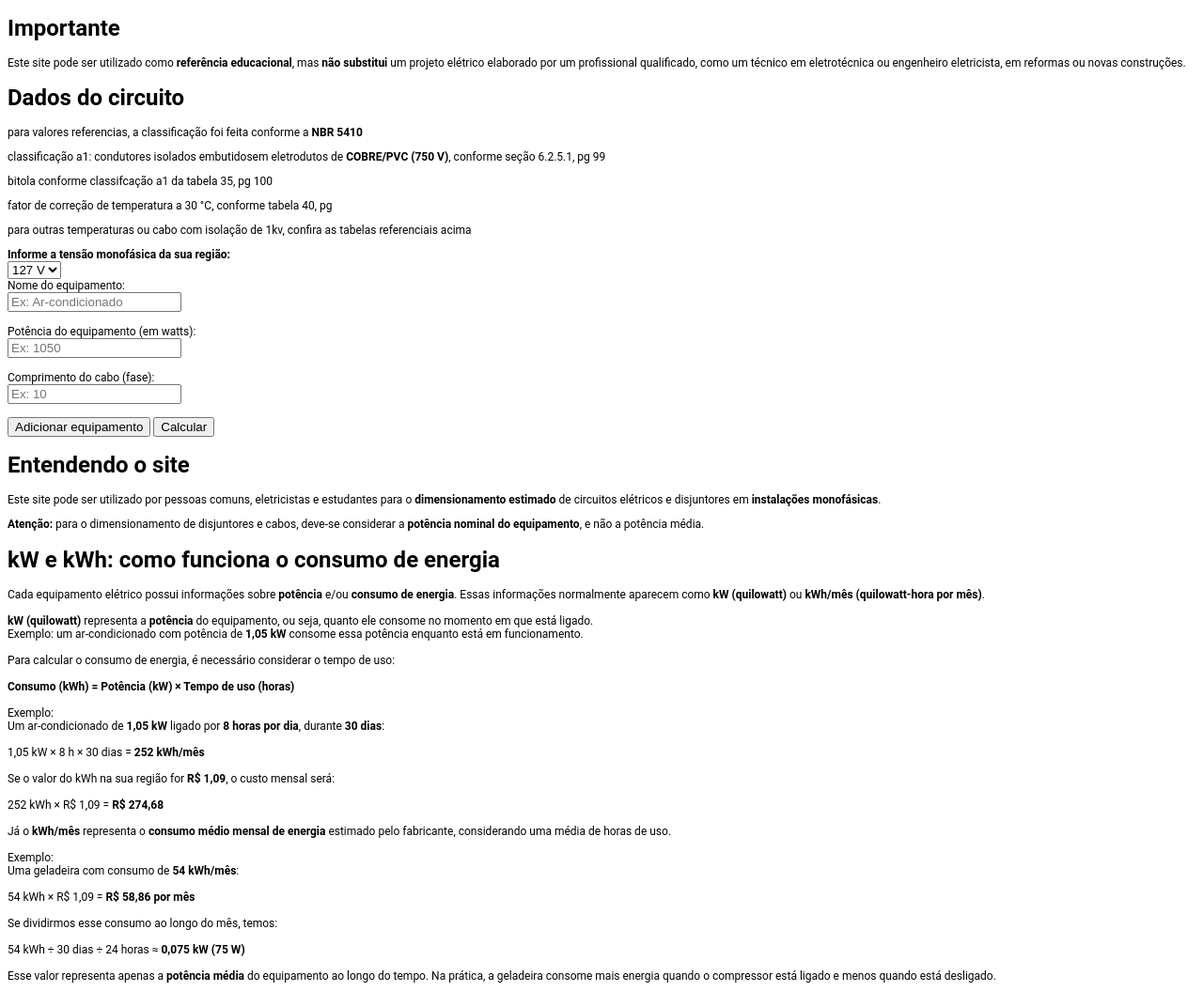
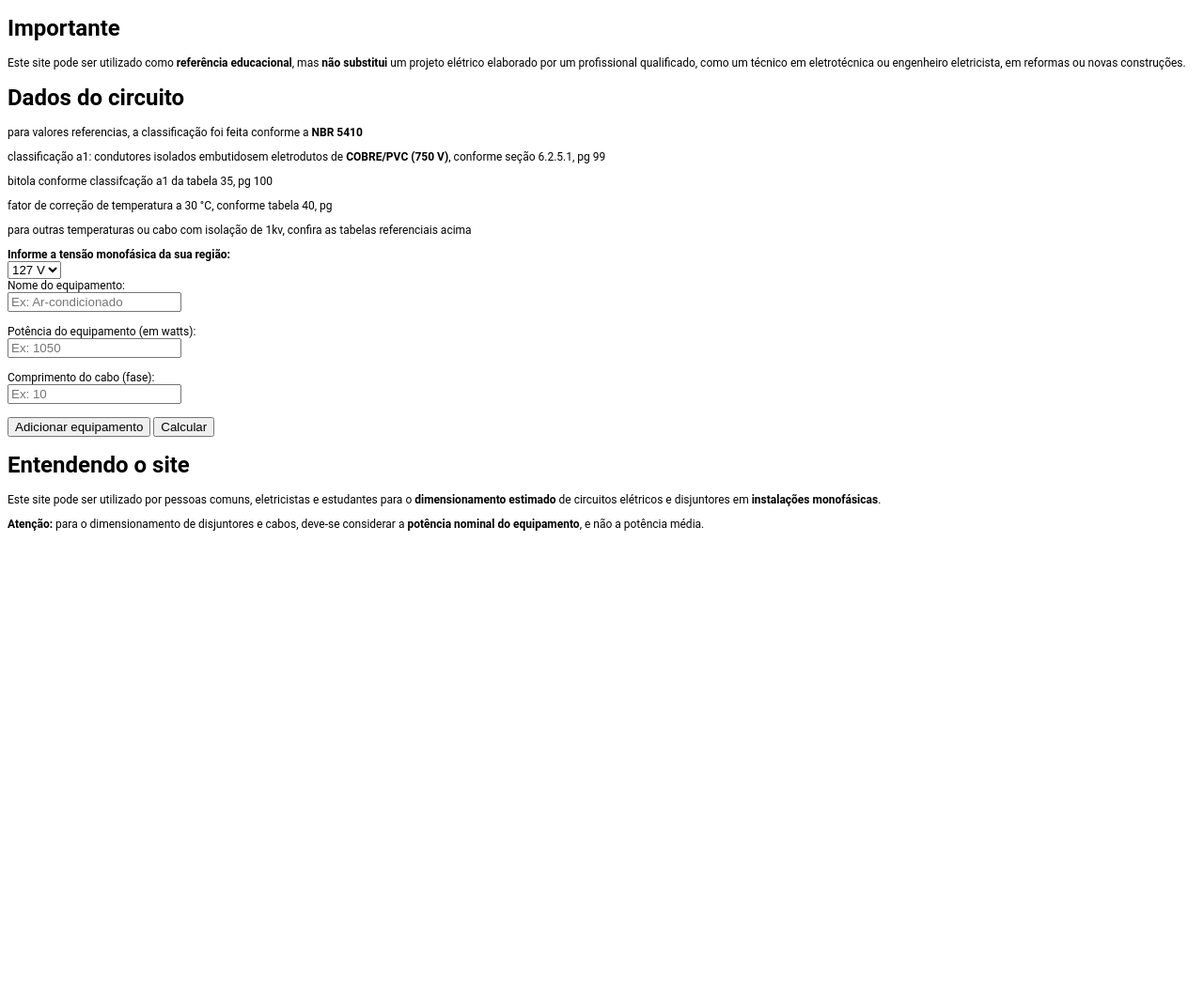
Before and after one commit to flaviobesler/circuitos-residenciais, a plain HTML site: page index.html in a window 1280 px wide. Shown: the whole page at 94% size. After the commit the page ends 800 px from the top, so only its background shows below. Drawn offline with Linux system fonts and the light colour scheme.

Commit message:
teste de conhecimentos

```diff
--- a/index.html
+++ b/index.html
@@ -63,66 +63,6 @@ Este site pode ser utilizado por pessoas comuns, eletricistas e estudantes para
 a <strong>potência nominal do equipamento</strong>, e não a potência média.
 </p>
 
-<h1>kW e kWh: como funciona o consumo de energia</h1>
-
-<p>
-Cada equipamento elétrico possui informações sobre <strong>potência</strong> e/ou
-<strong>consumo de energia</strong>. Essas informações normalmente aparecem como
-<strong>kW (quilowatt)</strong> ou <strong>kWh/mês (quilowatt-hora por mês)</strong>.
-<br><br>
-
-<strong>kW (quilowatt)</strong> representa a <strong>potência</strong> do equipamento,
-ou seja, quanto ele consome no momento em que está ligado.
-<br>
-Exemplo: um ar-condicionado com potência de <strong>1,05 kW</strong> consome essa potência
-enquanto está em funcionamento.
-<br><br>
-
-Para calcular o consumo de energia, é necessário considerar o tempo de uso:
-<br><br>
-
-<strong>Consumo (kWh) = Potência (kW) × Tempo de uso (horas)</strong>
-<br><br>
-
-Exemplo:
-<br>
-Um ar-condicionado de <strong>1,05 kW</strong> ligado por <strong>8 horas por dia</strong>,
-durante <strong>30 dias</strong>:
-<br><br>
-
-1,05 kW × 8 h × 30 dias = <strong>252 kWh/mês</strong>
-<br><br>
-
-Se o valor do kWh na sua região for <strong>R$ 1,09</strong>, o custo mensal será:
-<br><br>
-
-252 kWh × R$ 1,09 = <strong>R$ 274,68</strong>
-<br><br>
-
-Já o <strong>kWh/mês</strong> representa o <strong>consumo médio mensal de energia</strong>
-estimado pelo fabricante, considerando uma média de horas de uso.
-<br><br>
-
-Exemplo:
-<br>
-Uma geladeira com consumo de <strong>54 kWh/mês</strong>:
-<br><br>
-
-54 kWh × R$ 1,09 = <strong>R$ 58,86 por mês</strong>
-<br><br>
-
-Se dividirmos esse consumo ao longo do mês, temos:
-<br><br>
-
-54 kWh ÷ 30 dias ÷ 24 horas ≈ <strong>0,075 kW (75 W)</strong>
-<br><br>
-
-Esse valor representa apenas a <strong>potência média</strong> do equipamento ao longo
-do tempo. Na prática, a geladeira consome mais energia quando o compressor está ligado
-e menos quando está desligado.
-<br><br>
-
-
 
 
 <script src="index.js"></script>
```
